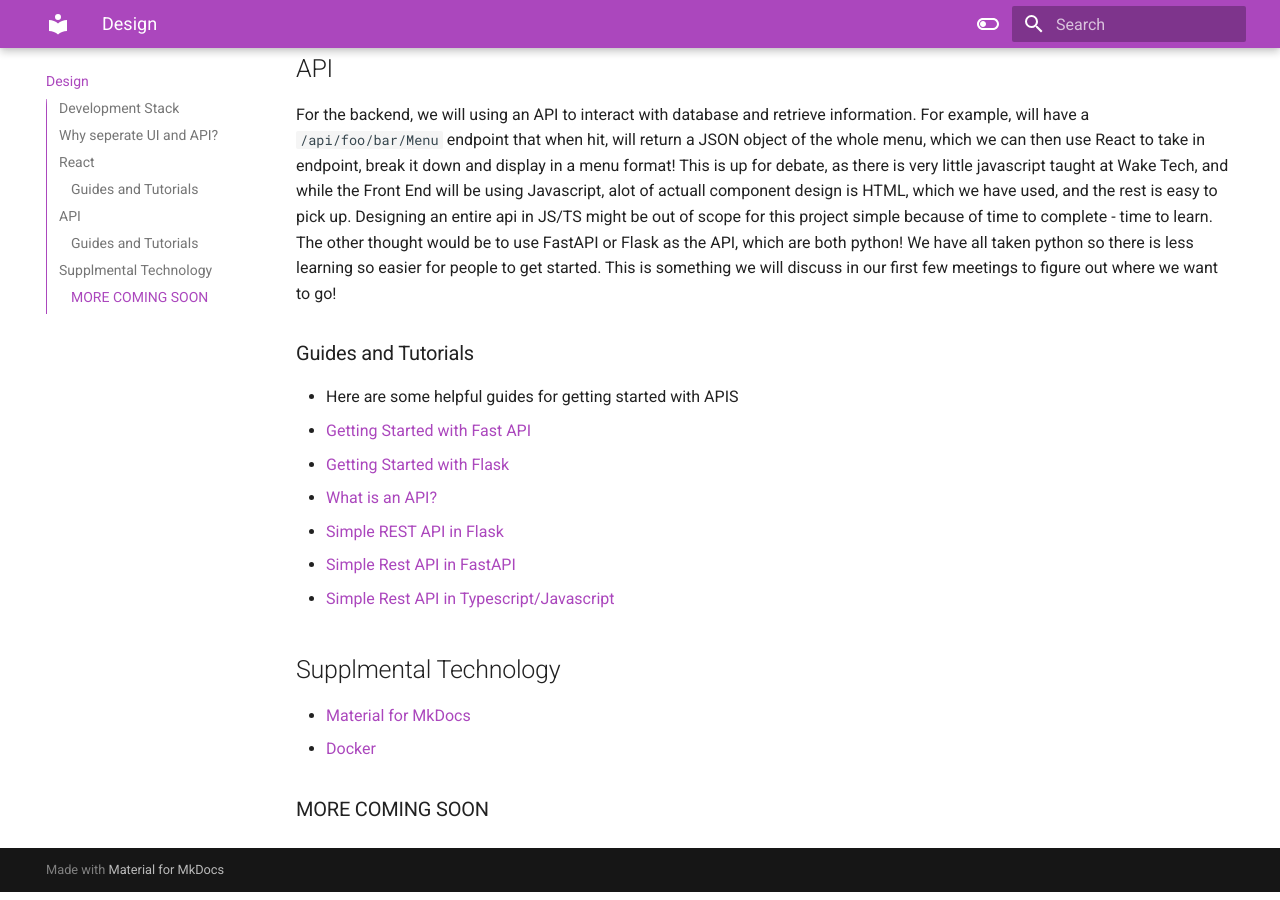
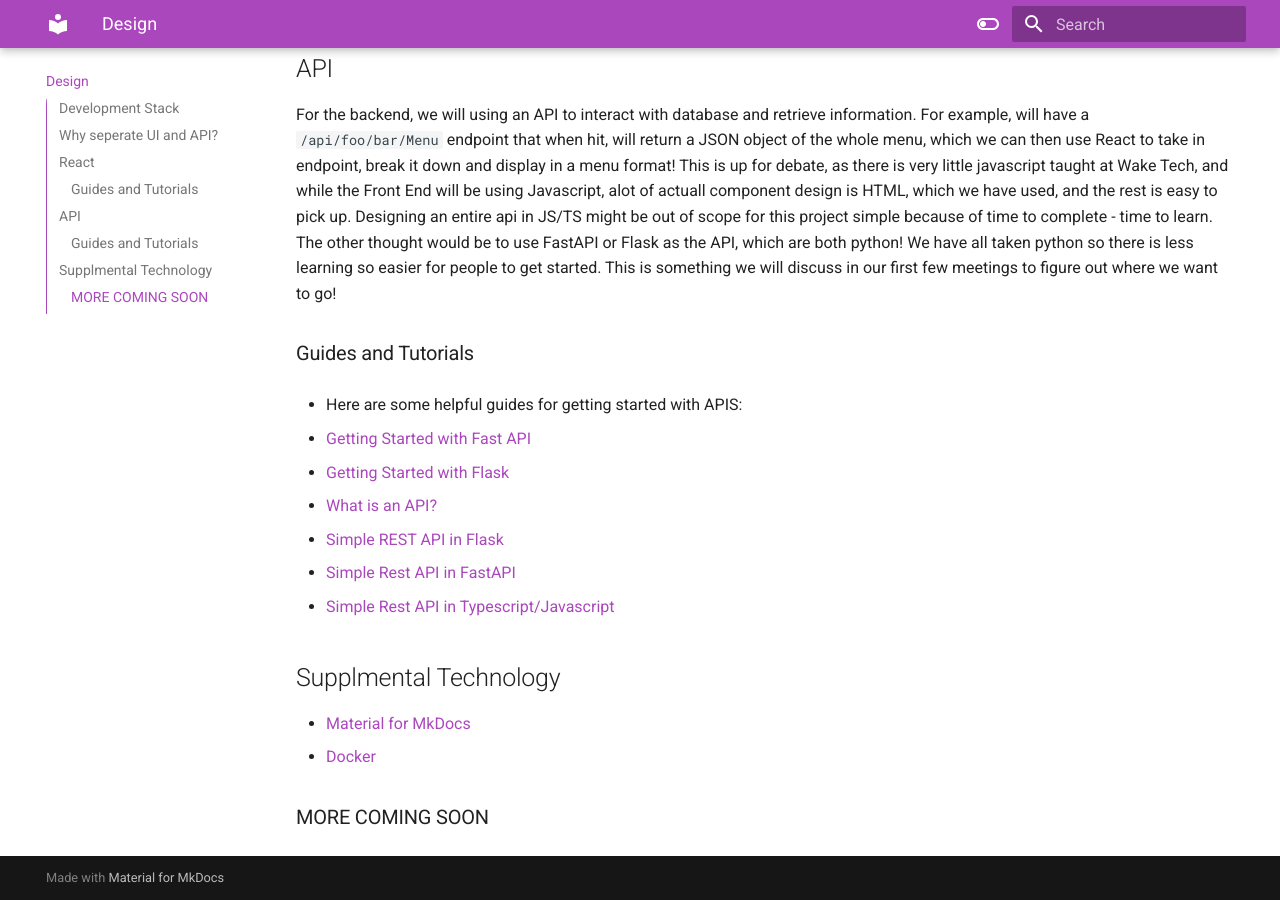
Before and after one commit to Rapid-Reservation/rapid-reservation-docs, an MkDocs documentation site: the page built from docs/design.md, in a window 1280 px wide and 900 px high, scrolled down 1331 px. Built offline with MkDocs 1.6.1 and Material for MkDocs 9.7.7, drawn with Linux system fonts in a browser that asks for light colours.

```diff
--- a/docs/design.md
+++ b/docs/design.md
@@ -37,7 +37,8 @@ For the backend, we will using an API to interact with database and retrieve inf
 
 ### Guides and Tutorials
 
-- Here are some helpful guides for getting started with APIS
+- Here are some helpful guides for getting started with APIS:
+
   - [Getting Started with Fast API](https://fastapi.tiangolo.com/tutorial/)
   - [Getting Started with Flask](https://flask.palletsprojects.com/en/3.0.x/quickstart/)
   - [What is an API?](https://www.ibm.com/topics/api)
```
